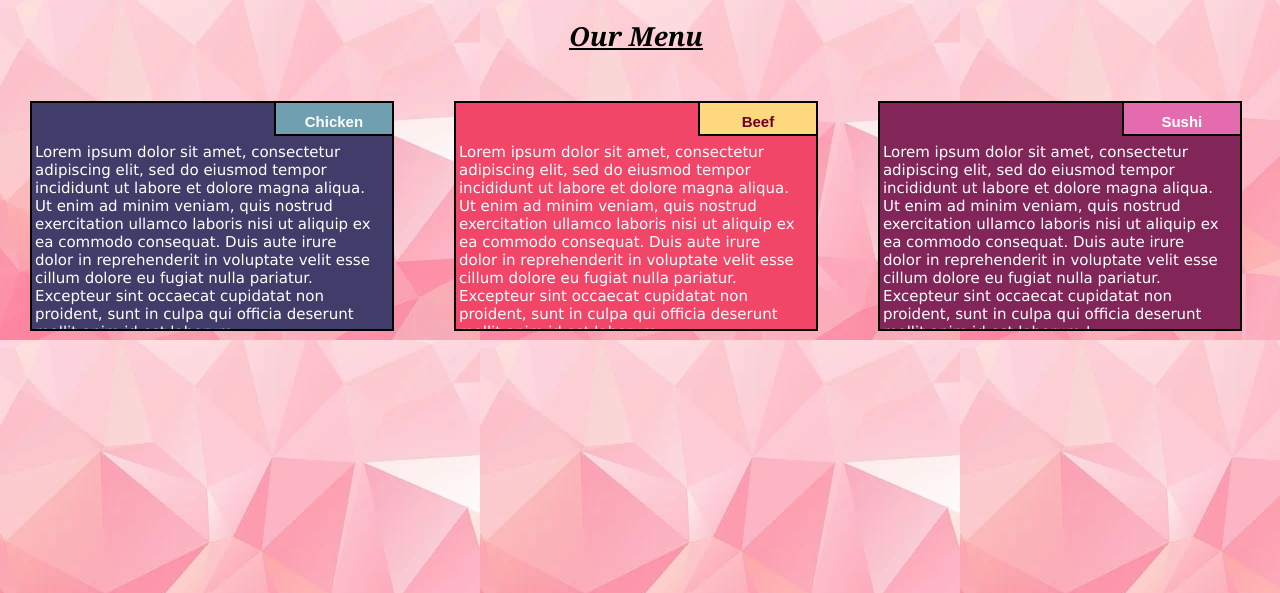
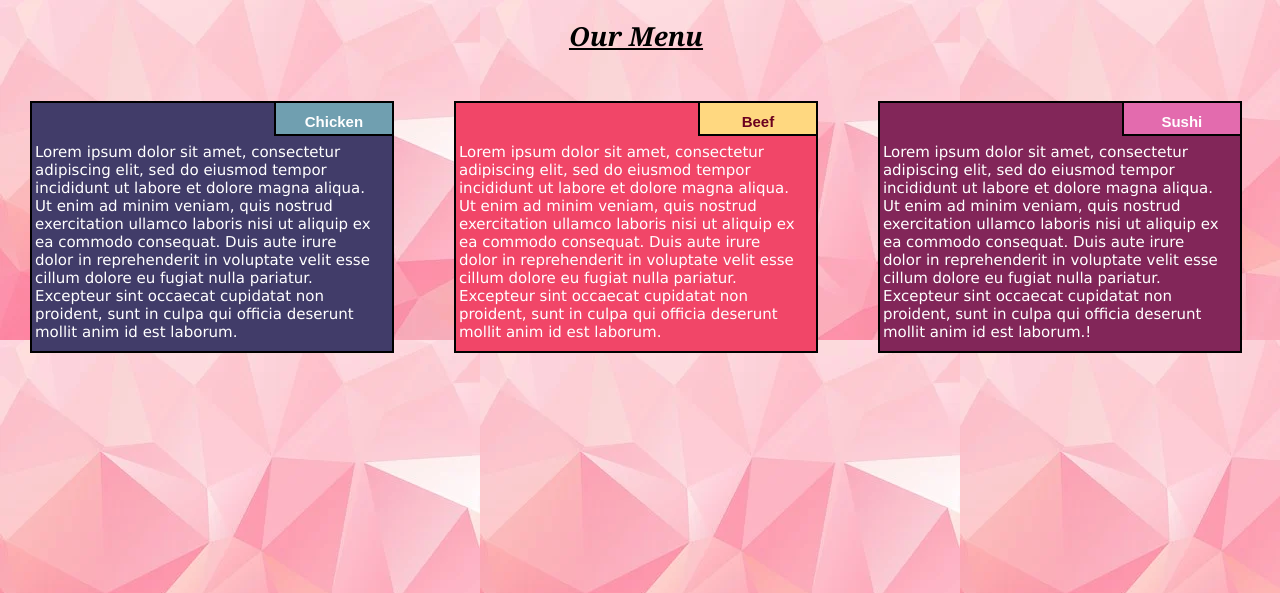
Before and after one commit to Boumandil97/coursera-test, a PHP site: page /mod2_solution/index.html in a window 1280 px wide. Shown: the top 593 px of the page. Run offline with PHP 8.4, Linux system fonts and the light colour scheme.

Commit message:
last change

```diff
--- a/site/mod2_solution/Css/stylesheet.css
+++ b/site/mod2_solution/Css/stylesheet.css
@@ -23,7 +23,7 @@ h1{
 p {
   background-color: #bfbfbf;
   border: 2px solid black;
-  height: 230px;
+
   margin: 30px;
 
   overflow: hidden;
```
